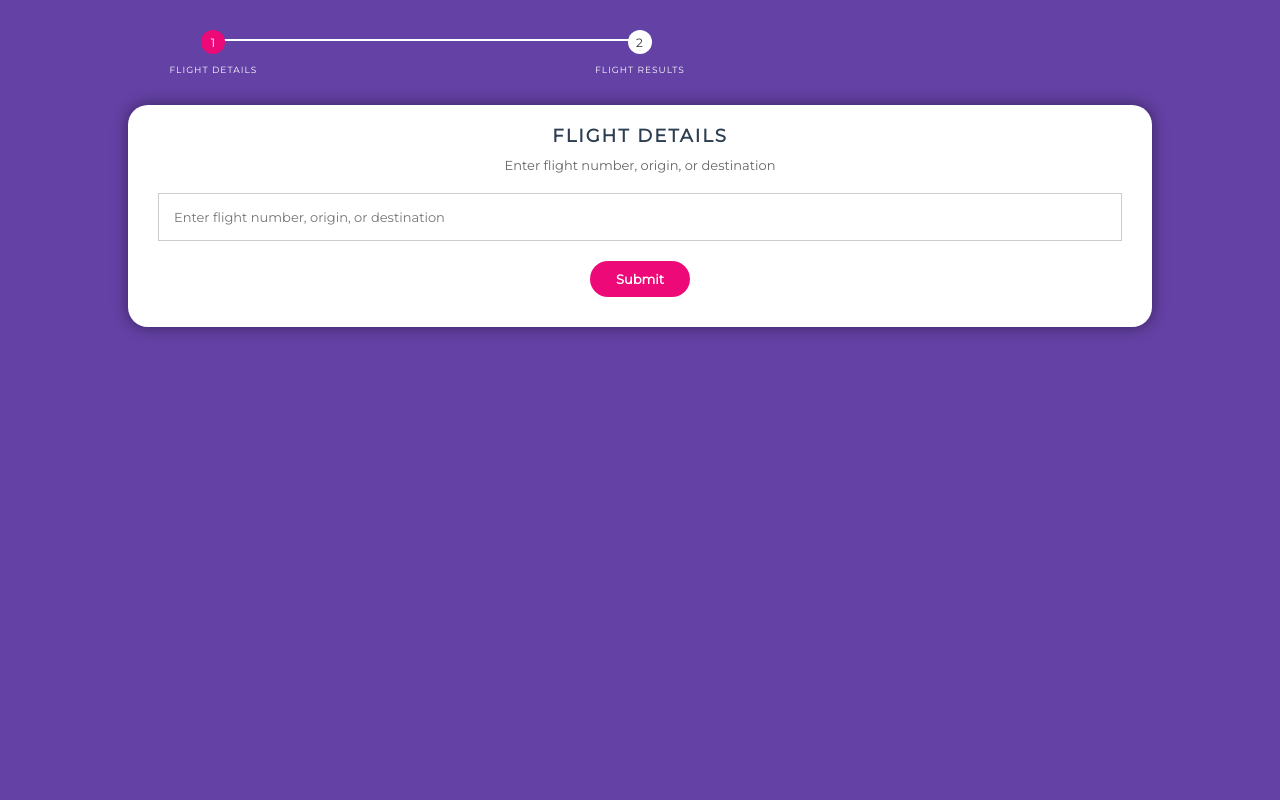
After one commit to Godfryope/airline_booking_system, a Django app: template flights/templates/flights/flights.html in a window 1280 px wide. The commit adds this page. Run offline with Django 3.2, Linux system fonts and the light colour scheme; the template is opened without the code that fills it, so the values that code supplies are empty; some libraries are stand-ins or nearby versions.

Commit message:
second commit

```diff
--- a/flights/templates/flights/base.html
+++ b/flights/templates/flights/base.html
@@ -1,12 +1,16 @@
+{% load static %}
+
 <!DOCTYPE html>
 <html lang="en">
     <head>
-    <meta charset="UTF-8">
-    <meta name="viewport" content="width=device-width, initial-scale=1.0">
+        <meta charset="utf-8">
+        <meta http-equiv="X-UA-Compatible" content="IE=edge">
+        <meta name="viewport" content="width=device-width, initial-scale=1">
         <title>Airline Booking System</title>
+        <link rel="stylesheet" type="text/css" href="{% static 'styles.css' %}">
+
     </head>
     <body>
-    <h1>Airline Booking System</h1>
         <div id="content">
             {% block content %}
             {% endblock %}
--- /dev/null
+++ b/flights/templates/flights/flights.html
@@ -0,0 +1,36 @@
+{% extends 'flights/base.html' %}
+
+
+<!-- MultiStep Form -->
+{% block content %}
+<div class="row">
+    <div class="col-md-8 col-md-offset-3">
+        <form method="post" action="{% url 'search_flights' %}" id="msform">
+            {% csrf_token %}
+            <!-- progressbar -->
+            <ul id="progressbar">
+                <li class="active">Flight Details</li>
+                <li>Flight Results</li>
+            </ul>
+            <!-- fieldsets -->
+            <fieldset>
+                <h2 class="fs-title">Flight Details</h2>
+                <h3 class="fs-subtitle">Enter flight number, origin, or destination</h3>
+                <input type="text" name="search_query" placeholder="Enter flight number, origin, or destination"/>
+                {% comment %} <input type="text" name="lname" placeholder="Last Name"/>
+                <input type="text" name="phone" placeholder="Phone"/> {% endcomment %}
+                <input type="submit" name="next" class="next action-button" value="Submit"/>
+            </fieldset>
+        </form>
+        <!-- link to designify.me code snippets -->
+
+    </div>
+</div>
+
+<script src="https://cdnjs.cloudflare.com/ajax/libs/jquery/2.1.3/jquery.min.js"></script>
+<script src="https://maxcdn.bootstrapcdn.com/bootstrap/3.3.7/js/bootstrap.min.js"></script>
+<script src="https://cdnjs.cloudflare.com/ajax/libs/jquery-easing/1.3/jquery.easing.min.js"></script>
+{% endblock %}
+
+
+<!-- /.MultiStep Form -->
--- a/flights/views.py
+++ b/flights/views.py
@@ -15,4 +15,4 @@ def search_flights(request):
 
         return render(request, 'flights/search_results.html', {'flights': matching_flights})
 
-    return render(request, 'flights/search_flight.html')
+    return render(request, 'flights/flights.html')
--- a/static_in_env/styles.css
+++ b/static_in_env/styles.css
@@ -1,49 +1,206 @@
-/* styles.css */
+/*custom font*/
+@import url(https://fonts.googleapis.com/css?family=Montserrat);
 
-body {
-    font-family: Arial, sans-serif;
-    background-color: #f5f5f5;
+/*basic reset*/
+* {
     margin: 0;
     padding: 0;
 }
 
-.container {
-    max-width: 90%;
-    margin: 20px auto; /* Add margin for spacing */
-    margin-top: 10%;
-    padding: 20px;
-    background-color: #e0f4ff; /* Light blue background color */
-    border-radius: 10px;
-    box-shadow: 0 2px 6px rgba(0, 0, 0, 0.1);
+html {
+    height: 100%;
+    background: #6441A5; /* fallback for old browsers */
+    background: -webkit-linear-gradient(to left, #6441A5, #2a0845); /* Chrome 10-25, Safari 5.1-6 */
 }
 
-h1 {
-    color: #333;
+body {
+    font-family: montserrat, arial, verdana;
+    background: transparent;
+}
+
+/*form styles*/
+#msform {
     text-align: center;
+    position: relative;
+    margin-top: 30px;
+}
+
+
+#msform fieldset {
+    background: white;
+    border: 0 none;
+    border-radius: 20px;
+    box-shadow: 0 0 15px 1px rgba(0, 0, 0, 0.4);
+    padding: 20px 30px;
+    box-sizing: border-box;
+    width: 80%;
+    margin: 0 10%;
+
+    /*stacking fieldsets above each other*/
+    position: relative;
+}
+
+/*Hide all except first fieldset*/
+#msform fieldset:not(:first-of-type) {
+    display: none;
+}
+
+/*inputs*/
+#msform input, #msform textarea {
+    padding: 15px;
+    border: 1px solid #ccc;
+    border-radius: 0px;
+    margin-bottom: 10px;
+    width: 100%;
+    box-sizing: border-box;
+    font-family: montserrat;
+    color: #2C3E50;
+    font-size: 13px;
+}
+
+#msform input:focus, #msform textarea:focus {
+    -moz-box-shadow: none !important;
+    -webkit-box-shadow: none !important;
+    box-shadow: none !important;
+    border: 1px solid #ee0979;
+    outline-width: 0;
+    transition: All 0.5s ease-in;
+    -webkit-transition: All 0.5s ease-in;
+    -moz-transition: All 0.5s ease-in;
+    -o-transition: All 0.5s ease-in;
+}
+
+/*buttons*/
+#msform .action-button {
+    width: 100px;
+    background: #ee0979;
+    font-weight: bold;
+    color: white;
+    border: 0 none;
+    border-radius: 25px;
+    cursor: pointer;
+    padding: 10px 5px;
+    margin: 10px 5px;
+}
+
+#msform .action-button:hover, #msform .action-button:focus {
+    box-shadow: 0 0 0 2px white, 0 0 0 3px #ee0979;
+}
+
+#msform .action-button-previous {
+    width: 100px;
+    background: #C5C5F1;
+    font-weight: bold;
+    color: white;
+    border: 0 none;
+    border-radius: 25px;
+    cursor: pointer;
+    padding: 10px 5px;
+    margin: 10px 5px;
+}
+
+#msform .action-button-previous:hover, #msform .action-button-previous:focus {
+    box-shadow: 0 0 0 2px white, 0 0 0 3px #C5C5F1;
+}
+
+/*headings*/
+.fs-title {
+    font-size: 18px;
+    text-transform: uppercase;
+    color: #2C3E50;
+    margin-bottom: 10px;
+    letter-spacing: 2px;
+    font-weight: bold;
+}
+
+.fs-subtitle {
+    font-weight: normal;
+    font-size: 13px;
+    color: #666;
     margin-bottom: 20px;
 }
 
-form {
-    display: flex;
-    flex-direction: column;
-    align-items: center;
+#msform .flight li {
+    padding-top: 10px;
+    /* margin-left: 20px; */
+    list-style-type: none;
 }
 
-input[type="text"] {
-    width: 100%;
-    padding: 10px;
-    border: 1px solid #ccc;
-    border-radius: 4px;
-    font-size: 16px;
-    margin-bottom: 10px;
+/*progressbar*/
+#progressbar {
+    margin-bottom: 30px;
+    overflow: hidden;
+    /*CSS counters to number the steps*/
+    counter-reset: step;
 }
 
-button {
-    background-color: #007bff;
-    color: #fff;
-    border: none;
-    border-radius: 4px;
-    padding: 10px 20px;
+#progressbar li {
+    list-style-type: none;
+    color: white;
+    text-transform: uppercase;
+    font-size: 9px;
+    width: 33.33%;
+    float: left;
+    position: relative;
+    letter-spacing: 1px;
+}
+
+#progressbar li:before {
+    content: counter(step);
+    counter-increment: step;
+    width: 24px;
+    height: 24px;
+    line-height: 26px;
+    display: block;
+    font-size: 12px;
+    color: #333;
+    background: white;
+    border-radius: 25px;
+    margin: 0 auto 10px auto;
+}
+
+/*progressbar connectors*/
+#progressbar li:after {
+    content: '';
+    width: 100%;
+    height: 2px;
+    background: white;
+    position: absolute;
+    left: -50%;
+    top: 9px;
+    z-index: -1; /*put it behind the numbers*/
+}
+
+#progressbar li:first-child:after {
+    /*connector not needed before the first step*/
+    content: none;
+}
+
+/*marking active/completed steps green*/
+/*The number of the step and the connector before it = green*/
+#progressbar li.active:before, #progressbar li.active:after {
+    background: #ee0979;
+    color: white;
+}
+
+
+/* Not relevant to this form */
+.dme_link {
+    margin-top: 30px;
+    text-align: center;
+}
+.dme_link a {
+    background: #FFF;
+    font-weight: bold;
+    color: #ee0979;
+    border: 0 none;
+    border-radius: 25px;
     cursor: pointer;
-    font-size: 16px;
+    padding: 5px 25px;
+    font-size: 12px;
 }
+
+.dme_link a:hover, .dme_link a:focus {
+    background: #C5C5F1;
+    text-decoration: none;
+}
```
Also changed, not shown: flights/templates/flights/search_results.html (+30 -13 lines), 1 other file. Lines whose indentation alone changed are shown as unchanged.
